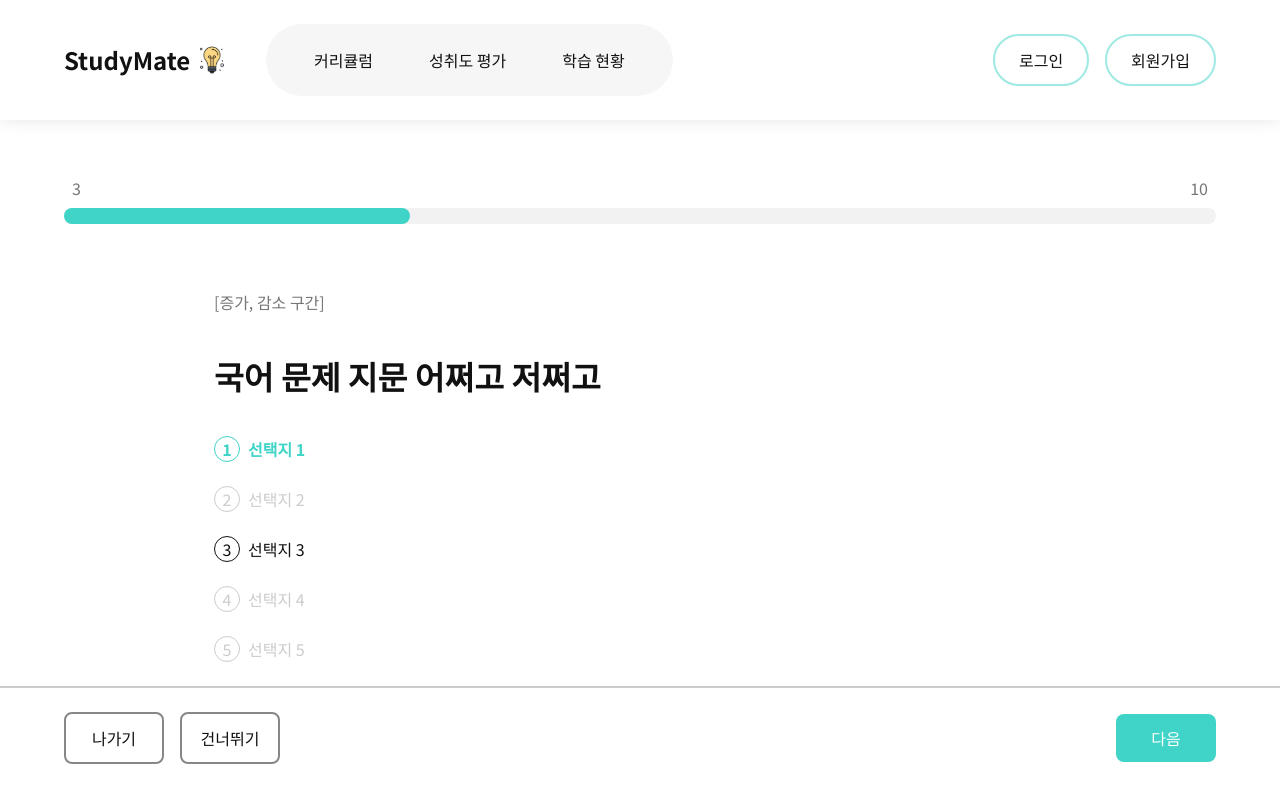
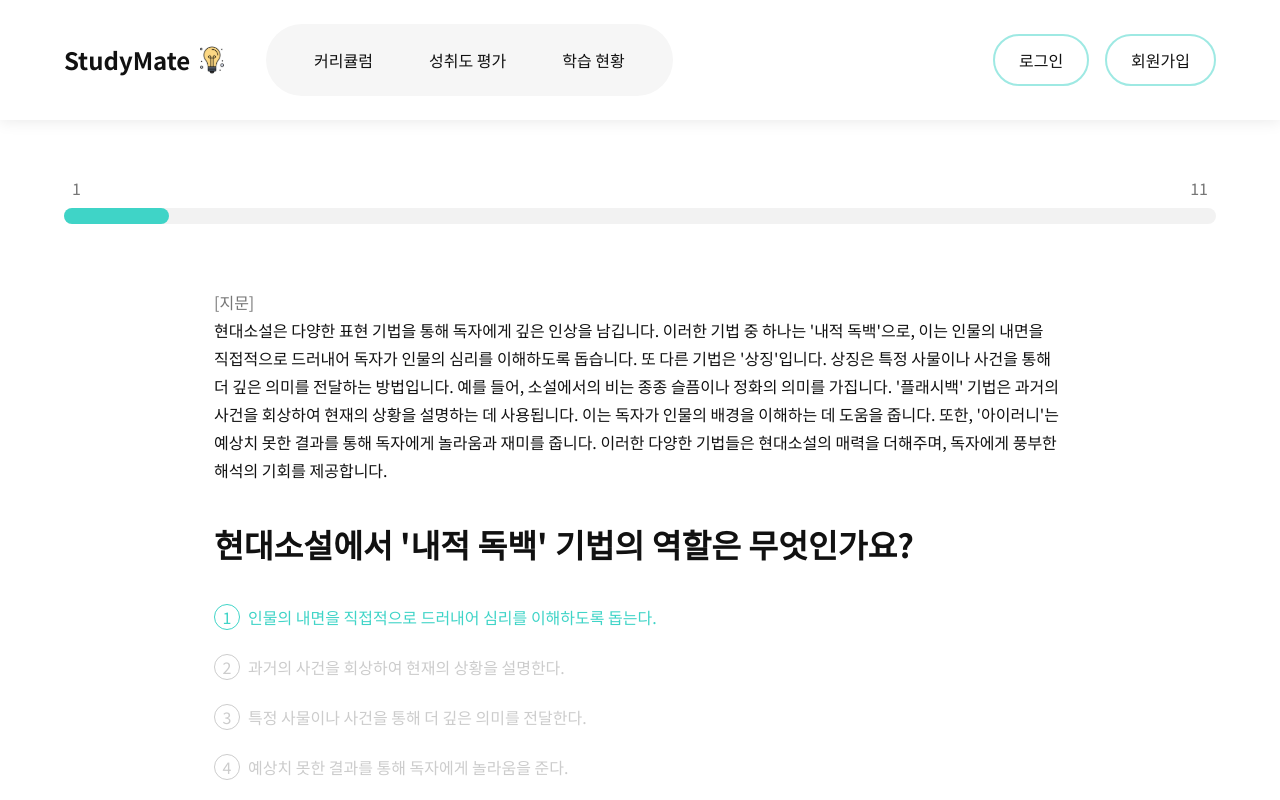
Before and after one commit to Vactor0911/studymate, a React (Vite) app in the folder frontend/: page /studymate/assessment/result/1 in a window 1280 px wide. Built offline with nearby package versions, Linux system fonts and the light colour scheme; no server answers.

Commit message:
성취도 평가 결과 데이터셋 수정

```diff
--- a/frontend/src/pages/AssessmentResult/index.tsx
+++ b/frontend/src/pages/AssessmentResult/index.tsx
@@ -11,19 +11,23 @@ import ProgressBar from "../../components/ProgressBar";
 import AnswerSelect from "./AnswerSelect";
 import { useState } from "react";
 import { useAtomValue } from "jotai";
-import { headerRefAtom } from "../../states";
+import {
+  AssessmentDataAtom,
+  headerRefAtom,
+  answerAtom,
+  userSelectAtom,
+} from "../../states";
+import { useNavigate } from "react-router";
 
 const AssessmentResult = () => {
   const theme = useTheme();
+  const navigate = useNavigate();
 
   const headerRef = useAtomValue(headerRefAtom);
-  const [selections] = useState([
-    { content: "선택지 1", isUserSelect: false, isAnswer: true },
-    { content: "선택지 2", isUserSelect: false, isAnswer: false },
-    { content: "선택지 3", isUserSelect: true, isAnswer: false },
-    { content: "선택지 4", isUserSelect: false, isAnswer: false },
-    { content: "선택지 5", isUserSelect: false, isAnswer: false },
-  ]);
+  const assessmentData = useAtomValue(AssessmentDataAtom);
+  const [idx, setIdx] = useState(0);
+  const userSelect = useAtomValue(userSelectAtom);
+  const isAnswer = useAtomValue(answerAtom);
 
   return (
     <Box
@@ -40,29 +44,39 @@ const AssessmentResult = () => {
           gap={3}
         >
           {/* 진행도 바 */}
-          <ProgressBar total={10} current={3} />
+          <ProgressBar total={11} current={idx + 1} />
 
           <Container maxWidth="md">
             <Stack gap={5} mt={5}>
-              {/* 문제 분류 */}
+              {/* 문제 지문 */}
+              <Stack>
                 <Typography variant="subtitle1" color="text.secondary">
-                [증가, 감소 구간]
+                  [지문]
                 </Typography>
 
+                <Typography variant="subtitle1">
+                  {assessmentData.content}
+                </Typography>
+              </Stack>
+
               {/* 문제 제목 */}
-              <Typography variant="h4">국어 문제 지문 어쩌고 저쩌고</Typography>
+              <Typography variant="h4">
+                {assessmentData.assessments[idx].title}
+              </Typography>
 
               {/* 선택지 */}
               <Stack gap={3} alignItems="flex-start">
-                {selections.map((selection, index) => (
+                {assessmentData.assessments[idx].options.map(
+                  (option, index) => (
                     <AnswerSelect
                       key={`answer-select-${index}`}
                       index={index + 1}
-                    content={selection.content}
-                    isUserSelect={selection.isUserSelect}
-                    isAnswer={selection.isAnswer}
+                      content={option}
+                      isUserSelect={userSelect[idx] === index}
+                      isAnswer={isAnswer[idx] === index}
                     />
-                ))}
+                  )
+                )}
               </Stack>
             </Stack>
           </Container>
@@ -94,30 +108,39 @@ const AssessmentResult = () => {
               >
                 <Typography variant="body1">나가기</Typography>
               </Button>
-
-              {/* 건너뛰기 버튼 */}
-              <Button
-                variant="outlined"
-                color="secondary"
-                sx={{
-                  width: "100px",
-                  borderRadius: 2,
-                }}
-              >
-                <Typography variant="body1">건너뛰기</Typography>
-              </Button>
             </Stack>
 
             {/* 다음 버튼 */}
+            {idx < assessmentData.assessments.length - 1 && (
               <Button
                 variant="contained"
                 sx={{
                   width: "100px",
                   borderRadius: 2,
                 }}
+                onClick={() => {
+                  setIdx((prev) => prev + 1);
+                }}
               >
                 <Typography variant="body1">다음</Typography>
               </Button>
+            )}
+
+            {/* 종료 */}
+            {idx === assessmentData.assessments.length - 1 && (
+              <Button
+                variant="contained"
+                sx={{
+                  width: "100px",
+                  borderRadius: 2,
+                }}
+                onClick={() => {
+                  navigate("/");
+                }}
+              >
+                <Typography variant="body1">종료</Typography>
+              </Button>
+            )}
           </Stack>
         </Stack>
       </Container>
--- a/frontend/src/states/index.ts
+++ b/frontend/src/states/index.ts
@@ -124,3 +124,6 @@ export const AssessmentDataAtom = atom({
     },
   ],
 } as AssessmentDetailType);
+
+export const userSelectAtom = atom([0, 2, 1, 2, 1, 4, 1, 2, 0, 1, 3]);
+export const answerAtom = atom([0, 3, 2, 2, 1, 0, 1, 2, 4, 3, 3]);
```
Lines whose indentation alone changed are shown as unchanged.
